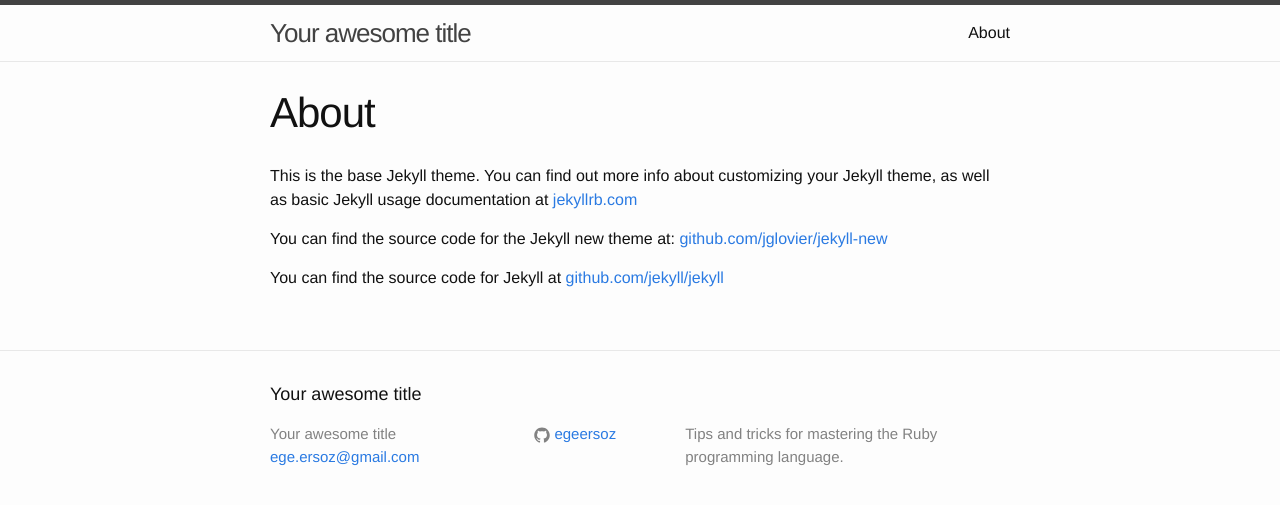
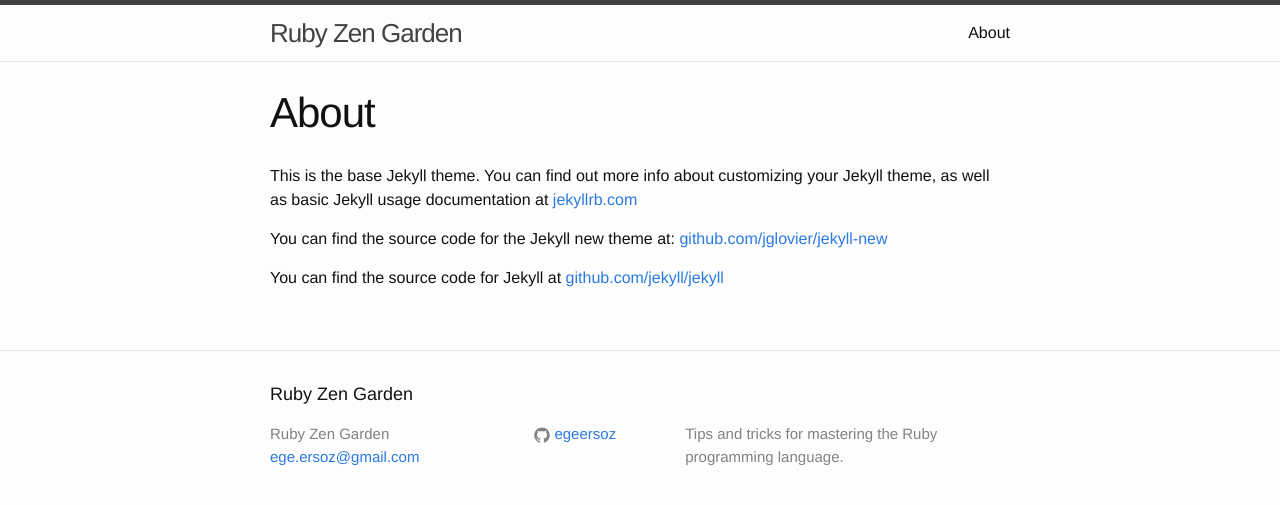
Before and after one commit to egeersoz/egeersoz.github.io, a Jekyll site: the page built from about.md, in a window 1280 px wide. Shown: the top 505 px of the page. Built offline with Jekyll 4.4.1, drawn with Linux system fonts in a browser that asks for light colours.

Commit message:
change title

```diff
--- a/_config.yml
+++ b/_config.yml
@@ -1,5 +1,5 @@
 # Site settings
-title: Your awesome title
+title: Ruby Zen Garden
 email: ege.ersoz@gmail.com
 description: Tips and tricks for mastering the Ruby programming language.
 baseurl: "" # the subpath of your site, e.g. /blog/
```
